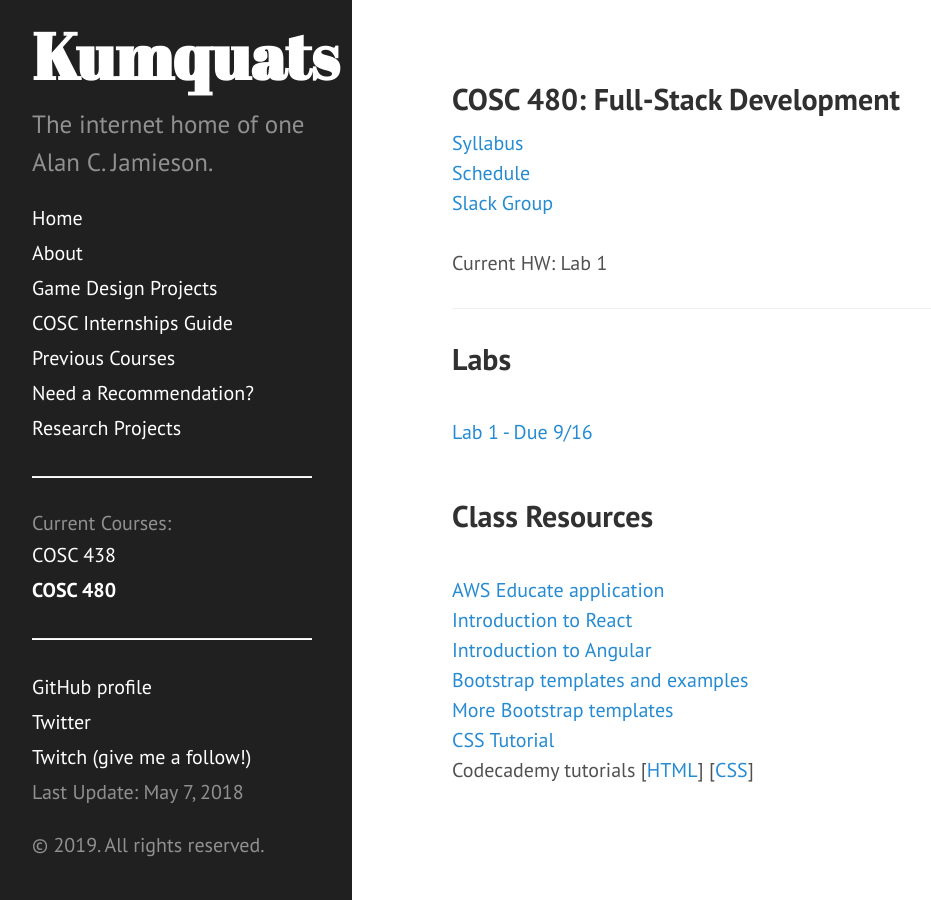
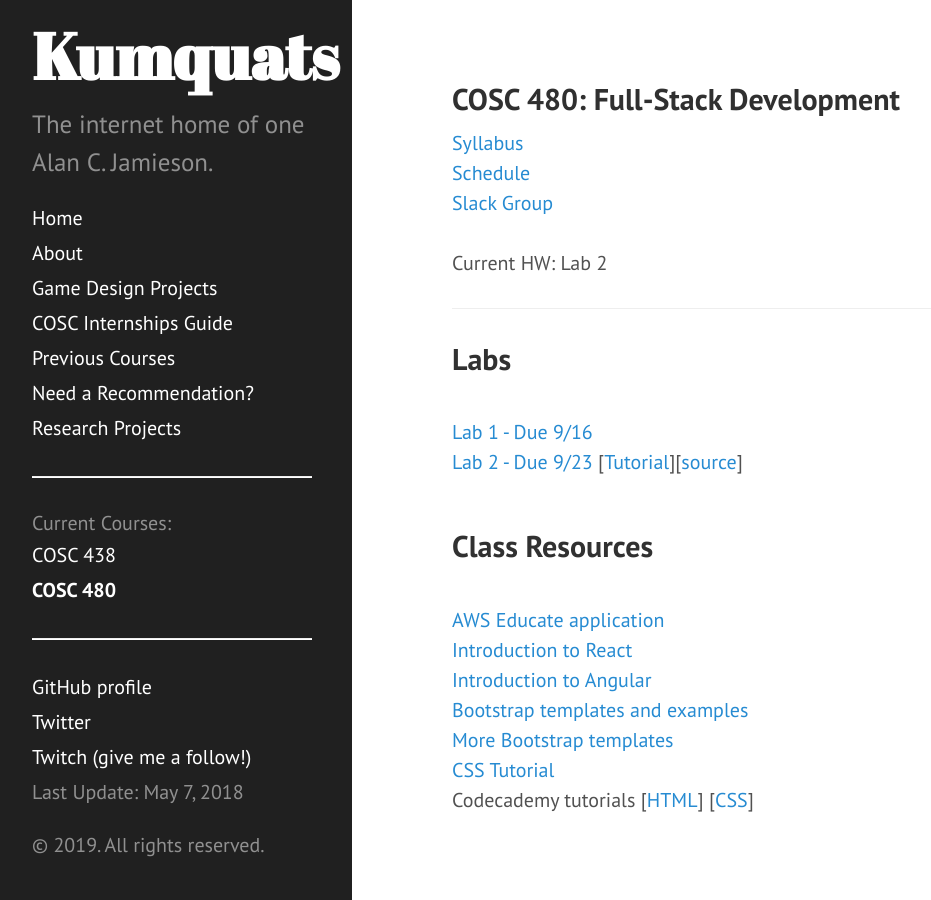
Before and after one commit to ripark/ripark.github.io, a Jekyll site: the page built from f19/cosc480.html, in a window 1280 px wide. Shown: the whole page, without its empty margins (8-939 px from the left). Built offline with Jekyll 4.4.1, drawn with Linux system fonts in a browser that asks for light colours; Markdown is read by kramdown in place of the engine named in the settings.

Commit message:
480Lab2 stuff

```diff
--- a/f19/cosc480.html
+++ b/f19/cosc480.html
@@ -11,12 +11,14 @@ title: "COSC 480: Full-Stack Development"
 <a href="https://smcmcs.slack.com/messages/cosc480/">Slack Group</a>
 <br>
 <br>
-Current HW: Lab 1
+Current HW: Lab 2
 <br>
 <hr>
 <h2>Labs</h2>
 <br>
 <a href="http://ripark.github.io/f19/COSC480Lab1.pdf">Lab 1 - Due 9/16</a>
+<br>
+<a href="http://ripark.github.io/f19/COSC480Lab2.pdf">Lab 2 - Due 9/23</a> [<a href="https://aws.amazon.com/getting-started/projects/build-serverless-web-app-lambda-apigateway-s3-dynamodb-cognito/">Tutorial</a>][<a href="http://ripark.github.io/f19/website.zip">source</a>]
 <br>
 <br>
 <h2>Class Resources</h2>
@@ -34,3 +36,4 @@ Current HW: Lab 1
 <a href="https://www.w3schools.com/css/">CSS Tutorial</a>
 <br>
 Codecademy tutorials [<a href="https://www.codecademy.com/learn/learn-html">HTML</a>] [<a href="https://www.codecademy.com/learn/learn-css">CSS</a>]
+<br>
```
Also changed, not shown: 1 other file.
